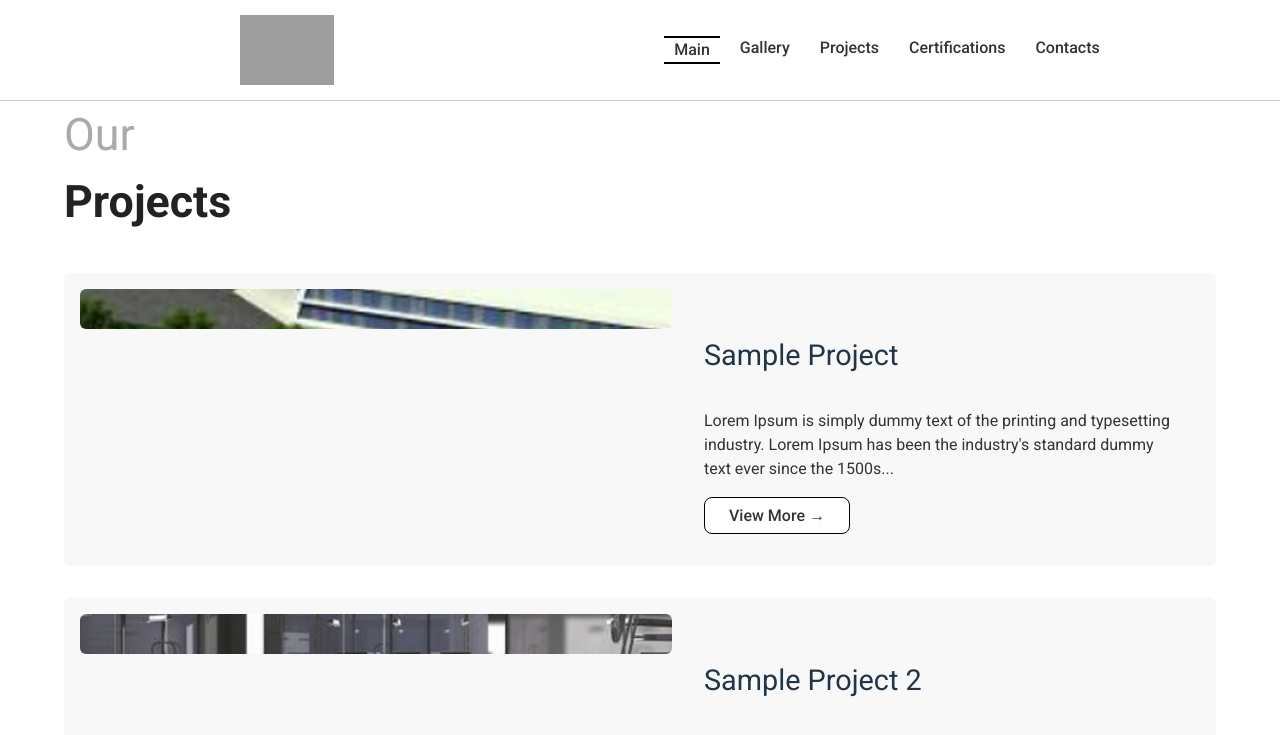
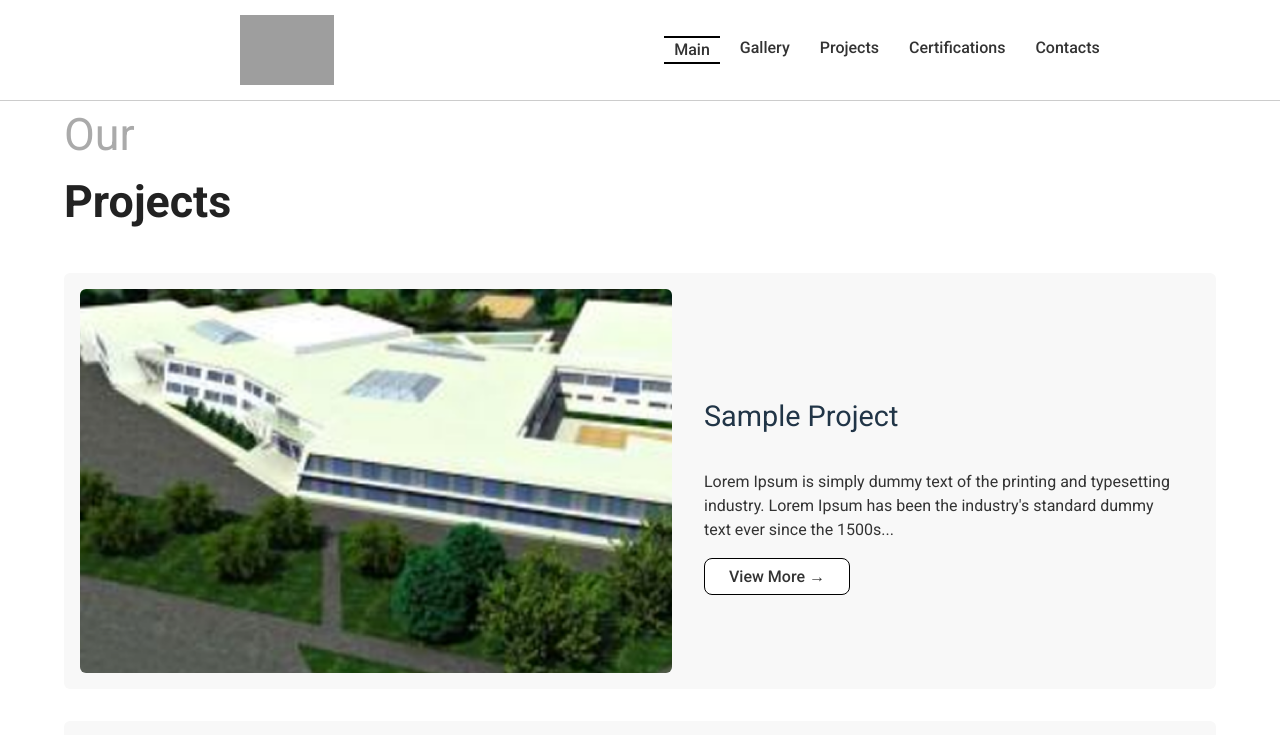
Before and after one commit to DavsWebcraft/Architects-website, a React (Vite) app: page /Projects in a window 1280 px wide. Shown: the top 735 px of the page. Built offline with nearby package versions, Linux system fonts and the light colour scheme; grey boxes are pictures that could not be loaded.

Commit message:
Adjusted project image styles.css

```diff
--- a/src/styles/Projects.css
+++ b/src/styles/Projects.css
@@ -31,8 +31,7 @@
 }
 
 .project-item img {
-  width: 100%;
-  height: 2.5rem;
+  width: 50%;
   max-width: 600px;
   object-fit: cover;
   border-radius: 6px;
@@ -107,6 +106,10 @@
     align-items: center;
   }
 
+  .project-item img {
+    width: 100% !important;
+  }
+
   .project-details {
     padding: 0;
     text-align: center;
```
